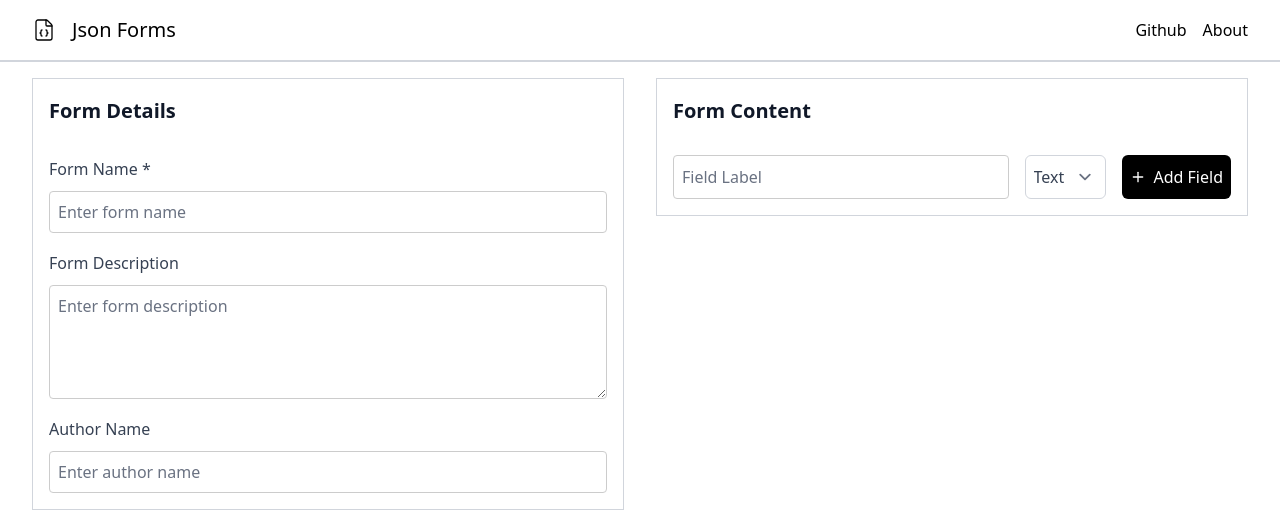
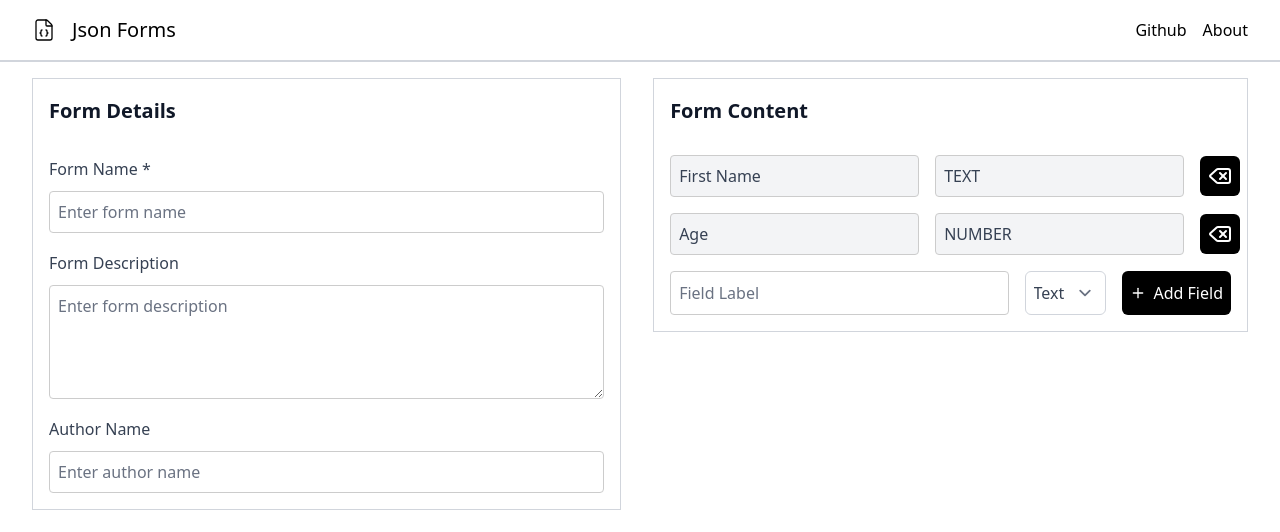
Before and after one commit to Moondip-Konwar/json-form-builder, a SvelteKit app: page /new in a window 1280 px wide. Shown: the top 532 px of the page. Built offline with nearby package versions, Linux system fonts and the light colour scheme.

Commit message:
Add Field

```diff
--- a/src/routes/new/+page.svelte
+++ b/src/routes/new/+page.svelte
@@ -1,5 +1,25 @@
-<script>
-  import { Plus } from "lucide-svelte";
+<script lang="ts">
+  import { Delete, Plus } from "lucide-svelte";
+
+  let fieldLabelText = $state("");
+  let selectedFieldType = $state("text");
+
+  let fields = $state<{ label: string; type: string }[]>([
+    { label: "First Name", type: "text" },
+    { label: "Age", type: "number" },
+  ]);
+
+  function addField() {
+    // Validate field label
+    if (!fieldLabelText) {
+      alert("Please enter a field label.");
+      return;
+    }
+
+    fields = [...fields, { label: fieldLabelText, type: selectedFieldType }];
+
+    fieldLabelText = "";
+  }
 </script>
 
 <form class="px-8 py-4 flex flex-row gap-8">
@@ -37,13 +57,37 @@
   <!-- Form Content -->
   <section class="prose">
     <h3>Form Content</h3>
+    <!-- Added Fields -->
+    {#each fields as field}
+      <div class="flex flex-row gap-4 items-center">
+        <input value={field.label} readonly class="flex-1 bg-gray-100" />
+        <input value={field.type.toUpperCase()} readonly class="bg-gray-100" />
+        <!-- Delete Button -->
+        <button
+          type="button"
+          class="cursor-pointer bg-black text-white rounded-md p-2"
+          onclick={() => (fields = fields.filter((f) => f !== field))}
+        >
+          <Delete></Delete>
+        </button>
+      </div>
+    {/each}
+
     <!-- Add Field -->
     <div class="flex flex-row gap-4">
       <!-- Label -->
-      <input type="text" placeholder="Field Label" class="flex-1" />
+      <input
+        type="text"
+        bind:value={fieldLabelText}
+        placeholder="Field Label"
+        class="flex-1"
+      />
 
       <!-- Field Types -->
-      <select class="bg-white border border-gray-300 rounded-md p-2">
+      <select
+        class="bg-white border border-gray-300 rounded-md p-2"
+        bind:value={selectedFieldType}
+      >
         <option value="text">Text</option>
         <option value="number">Number</option>
       </select>
@@ -52,7 +96,7 @@
       <button
         type="button"
         class="cursor-pointer bg-black text-white rounded-md p-2 flex items-center gap-2"
-        on:click={() => alert("Add Field")}
+        onclick={addField}
       >
         <Plus size={16} /> Add Field
       </button>
```
